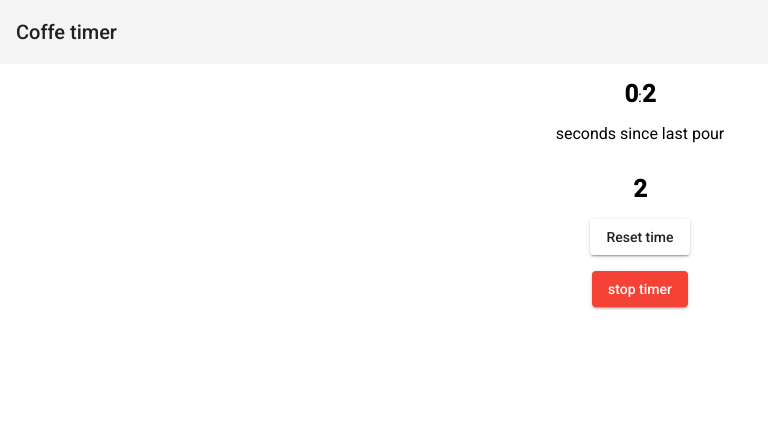
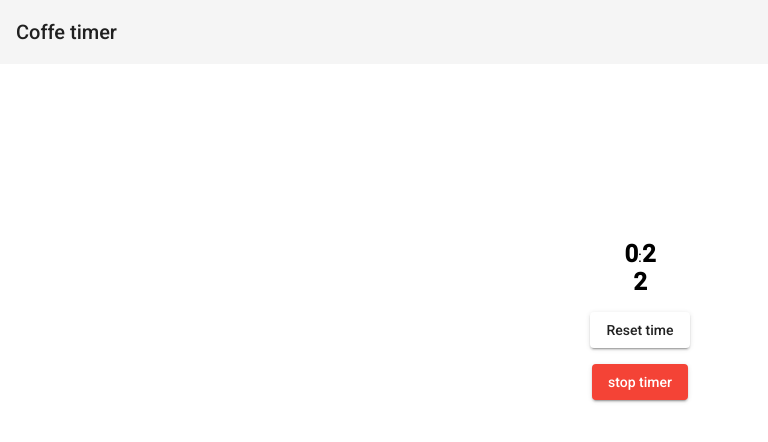
Before and after one commit to nyc4m/coffee-timer, an Angular app: page / in a window 1280 px wide. Both pictures are taken after a click on the button "Start the timer !". Shown: the top 442 px of the page, without its empty margins (0-768 px from the left). Built offline with nearby package versions, Linux system fonts and the light colour scheme.

Commit message:
start timer from 0

```diff
--- a/package.json
+++ b/package.json
@@ -47,6 +47,7 @@
     "karma-jasmine": "~4.0.0",
     "karma-jasmine-html-reporter": "^1.5.0",
     "protractor": "~7.0.0",
+    "rxjs-watcher": "^1.1.3",
     "ts-node": "~8.3.0",
     "tslint": "~6.1.0",
     "typescript": "~4.1.5"
--- a/src/app/timer/timer.component.html
+++ b/src/app/timer/timer.component.html
@@ -1,9 +1,9 @@
+<div class="main">
   <ng-container *ngIf="started">
-  <app-clock [time]="clock$ | async | secondsToClock"></app-clock>
-  <div class="pour-timer-container">
-    <p>seconds since last pour</p>
-    <app-clock display="seconds" [time]="shownTimer$ | async | secondsToClock"></app-clock>
-    <p *ngIf="timeToPoor$ | async as timeToPoor">YOU NEED TO POUR</p>
+    <app-clock [time]="overallClock$ | async | secondsToClock"></app-clock>
+    <div class="pour-timer">
+      <app-clock display="seconds" [ngClass]="{red: timeToPoor$ | async}" [time]="shownTimer$ | async | secondsToClock">
+      </app-clock>
       <div class="actions">
         <button (click)="onReset()" mat-raised-button color="primary">Reset time</button>
         <button mat-raised-button color="warn" id="stopButton" (click)="onStop()">stop timer</button>
@@ -13,3 +13,4 @@
   <button mat-raised-button color="secondary" (click)="onStart()" *ngIf="!started" id="startButton">
     Start the timer !
   </button>
+</div>
--- a/src/app/timer/timer.component.sass
+++ b/src/app/timer/timer.component.sass
@@ -1,4 +1,4 @@
-.pour-timer-container
+.pour-timer
     display: flex
     flex-direction: column
     align-items: center
@@ -10,3 +10,13 @@
     align-items: center
     flex-basis: 100%
     gap: 1rem
+
+.main
+    display: flex
+    flex-direction: column
+    align-items: center
+    justify-content: center
+    height: 30rem
+
+.red
+    color: red
--- a/src/app/timer/timer.component.ts
+++ b/src/app/timer/timer.component.ts
@@ -1,6 +1,7 @@
 import { Component } from '@angular/core';
 import { timer, BehaviorSubject, Observable } from 'rxjs';
 import { map, take, switchMap, tap } from 'rxjs/operators';
+import { environment } from 'src/environments/environment';
 
 @Component({
   selector: 'app-timer',
@@ -8,15 +9,15 @@ import { map, take, switchMap, tap } from 'rxjs/operators';
   styleUrls: ['./timer.component.sass'],
 })
 export class TimerComponent {
-  private readonly timeToWait = 45;
+  readonly timeToWait = environment.timeToWait;
 
   started = false;
 
-  clock$ = timer(1000, 1000).pipe(map((s) => s + 1));
+  overallClock$ = timer(0, 1000).pipe(map((s) => s));
 
-  private timer45seconds$ = this.clock$.pipe(take(this.timeToWait));
+  private subTimer$ = this.overallClock$.pipe(take(this.timeToWait));
 
-  private timer$ = new BehaviorSubject(this.timer45seconds$);
+  private timer$ = new BehaviorSubject(this.subTimer$);
 
   timeToPoor$ = new BehaviorSubject(false);
 
@@ -24,14 +25,14 @@ export class TimerComponent {
 
   onReset() {
     this.timeToPoor$.next(false);
-    this.timer$.next(this.timer45seconds$.pipe(this.notifyWhenTimeIsDone));
+    this.timer$.next(this.subTimer$.pipe(this.notifyWhenTimeIsDone));
   }
 
   private readonly notifyWhenTimeIsDone = (obs: Observable<number>) => {
     const { timeToWait, timeToPoor$ } = this;
     return obs.pipe(
       tap((t) => {
-        if (t >= timeToWait) {
+        if (t >= timeToWait - 1) {
           timeToPoor$.next(true);
         }
       })
@@ -40,10 +41,11 @@ export class TimerComponent {
 
   onStart() {
     this.started = true;
-    this.timer$.next(this.timer45seconds$.pipe(this.notifyWhenTimeIsDone));
+    this.timer$.next(this.subTimer$.pipe(this.notifyWhenTimeIsDone));
   }
 
   onStop() {
     this.started = false;
+    this.timeToPoor$.next(false);
   }
 }
--- a/src/environments/environment.prod.ts
+++ b/src/environments/environment.prod.ts
@@ -1,3 +1,4 @@
 export const environment = {
   production: true,
+  timeToWait: 46,
 };
--- a/src/environments/environment.ts
+++ b/src/environments/environment.ts
@@ -4,6 +4,7 @@
 
 export const environment = {
   production: false,
+  timeToWait: 4,
 };
 
 /*
--- a/src/styles.sass
+++ b/src/styles.sass
@@ -1 +1,3 @@
 /* You can add global styles to this file, and also import other style files */
+body
+    height: 100%
```
Also changed, not shown: 1 other file (tests, documents, lock files or other folders). Lines whose indentation alone changed are shown as unchanged.
